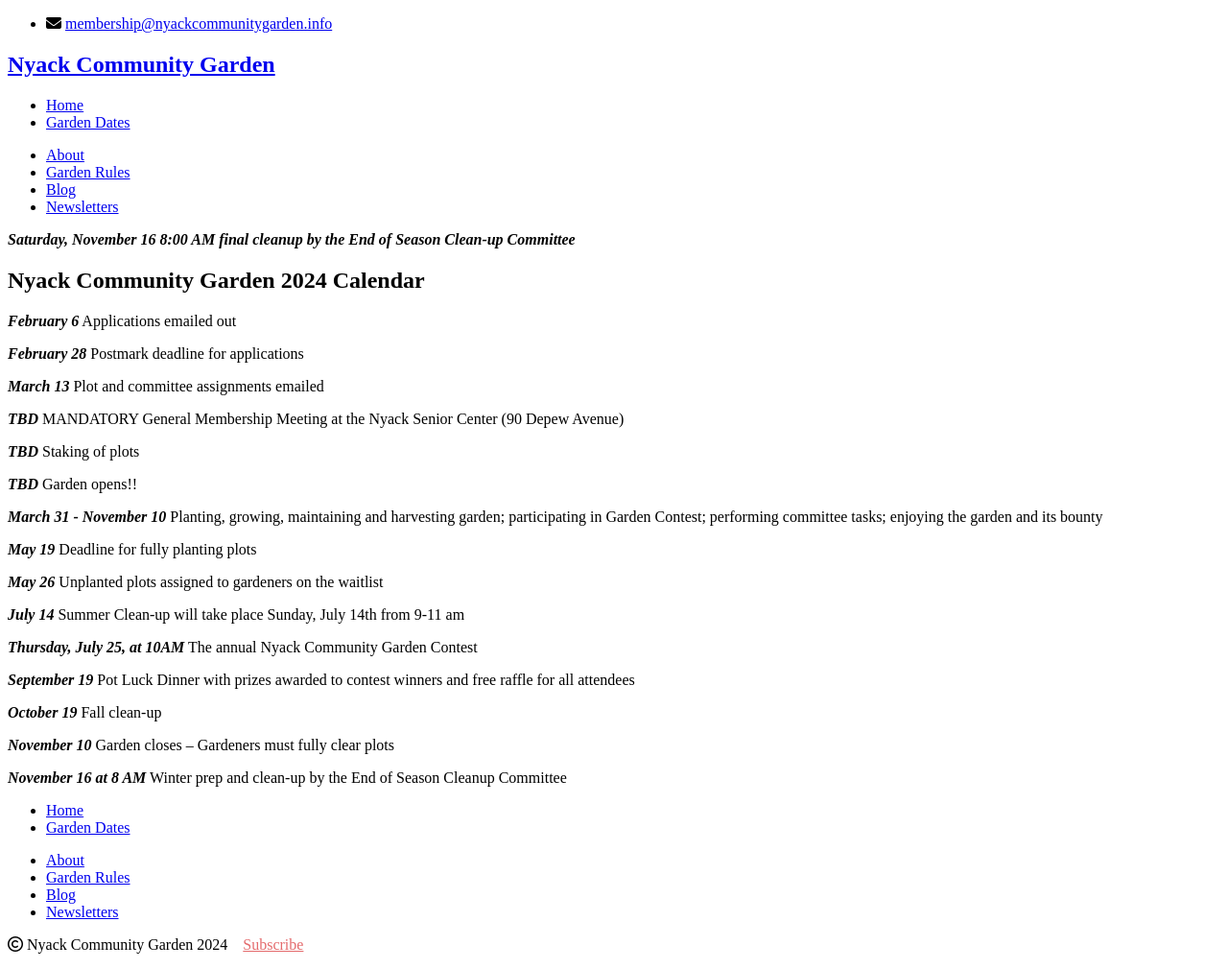
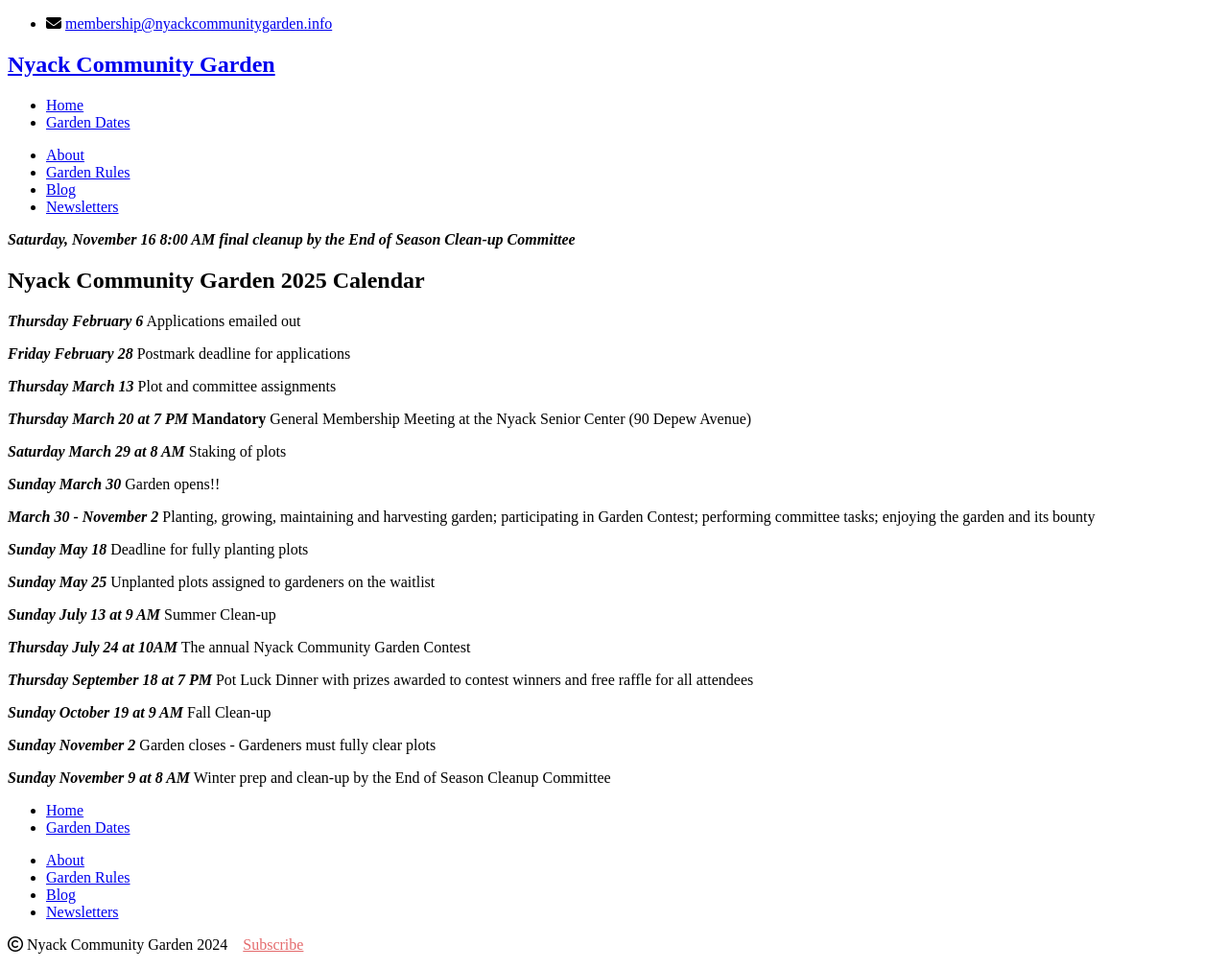
Before and after one commit to bosborne/nyackcommunitygarden, a Jekyll site: the page built from garden-dates/index.md, in a window 1280 px wide. Shown: the whole page at 96% size. Built offline with Jekyll 4.4.1, drawn with Linux system fonts in a browser that asks for light colours; nearby versions of some CDN libraries; library files that are not in the unit come from our copies.

Commit message:
Update garden dates

```diff
--- a/garden-dates/index.md
+++ b/garden-dates/index.md
@@ -5,37 +5,37 @@
 published: true
 ---
 
-## Nyack Community Garden 2024 Calendar
+## Nyack Community Garden 2025 Calendar
 
-***February 6*** Applications emailed out
+***Thursday February 6*** Applications emailed out
 
-***February 28*** Postmark deadline for applications
+***Friday February 28*** Postmark deadline for applications
 
-***March 13*** Plot and committee assignments emailed
+***Thursday March 13*** Plot and committee assignments
 
-***TBD*** MANDATORY General Membership Meeting at the Nyack Senior Center (90 Depew Avenue)
+***Thursday March 20 at 7 PM*** **Mandatory** General Membership Meeting at the Nyack Senior Center (90 Depew Avenue)
 
-***TBD*** Staking of plots
+***Saturday March 29 at 8 AM*** Staking of plots
 
-***TBD*** Garden opens!!
+***Sunday March 30*** Garden opens!!
 
-***March 31 - November 10*** Planting, growing, maintaining and harvesting garden; participating in Garden Contest; performing committee tasks; enjoying the garden and its bounty
+***March 30 - November 2*** Planting, growing, maintaining and harvesting garden; participating in Garden Contest; performing committee tasks; enjoying the garden and its bounty
 
-***May 19*** Deadline for fully planting plots
+***Sunday May 18*** Deadline for fully planting plots
 
-***May 26*** Unplanted plots assigned to gardeners on the waitlist
+***Sunday May 25*** Unplanted plots assigned to gardeners on the waitlist
 
-***July 14*** Summer Clean-up will take place Sunday, July 14th from 9-11 am
+***Sunday July 13 at 9 AM*** Summer Clean-up
 
-***Thursday, July 25, at 10AM*** The annual Nyack Community Garden Contest
+***Thursday July 24 at 10AM*** The annual Nyack Community Garden Contest
 
-***September 19*** Pot Luck Dinner with prizes awarded to contest winners and free raffle for all attendees
+***Thursday September 18 at 7 PM*** Pot Luck Dinner with prizes awarded to contest winners and free raffle for all attendees
 
-***October 19*** Fall clean-up
+***Sunday October 19 at 9 AM*** Fall Clean-up
 
-***November 10*** Garden closes – Gardeners must fully clear plots
+***Sunday November 2*** Garden closes - Gardeners must fully clear plots
 
-***November 16 at 8 AM*** Winter prep and clean-up by the End of Season Cleanup Committee
+***Sunday November 9 at 8 AM*** Winter prep and clean-up by the End of Season Cleanup Committee
 
 <!--
 ***January 30*** Applications emailed out
```
